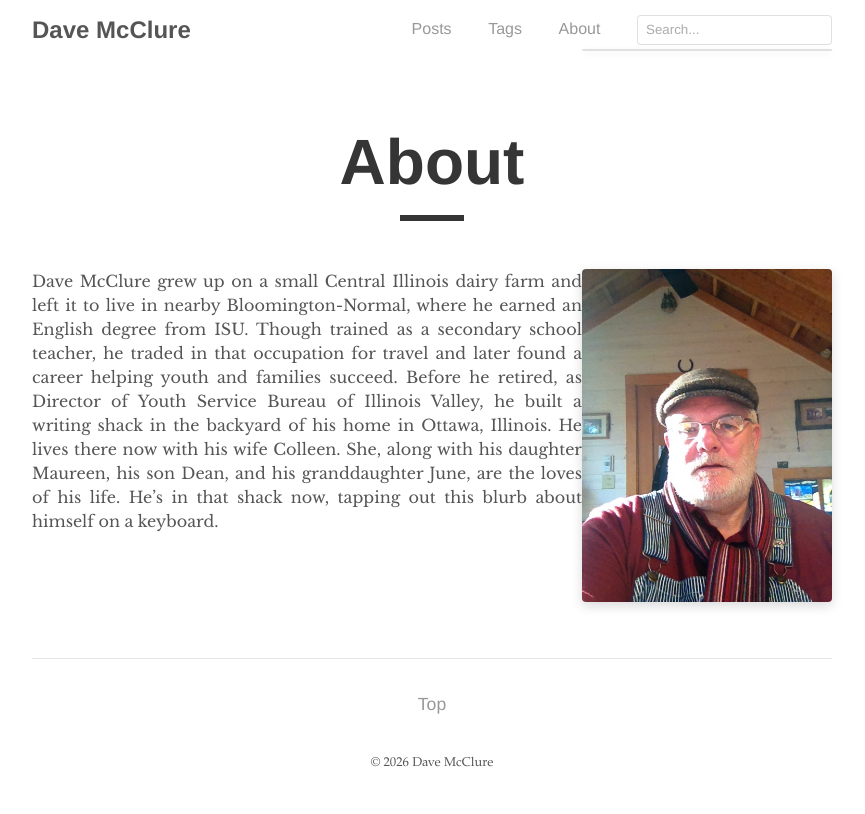
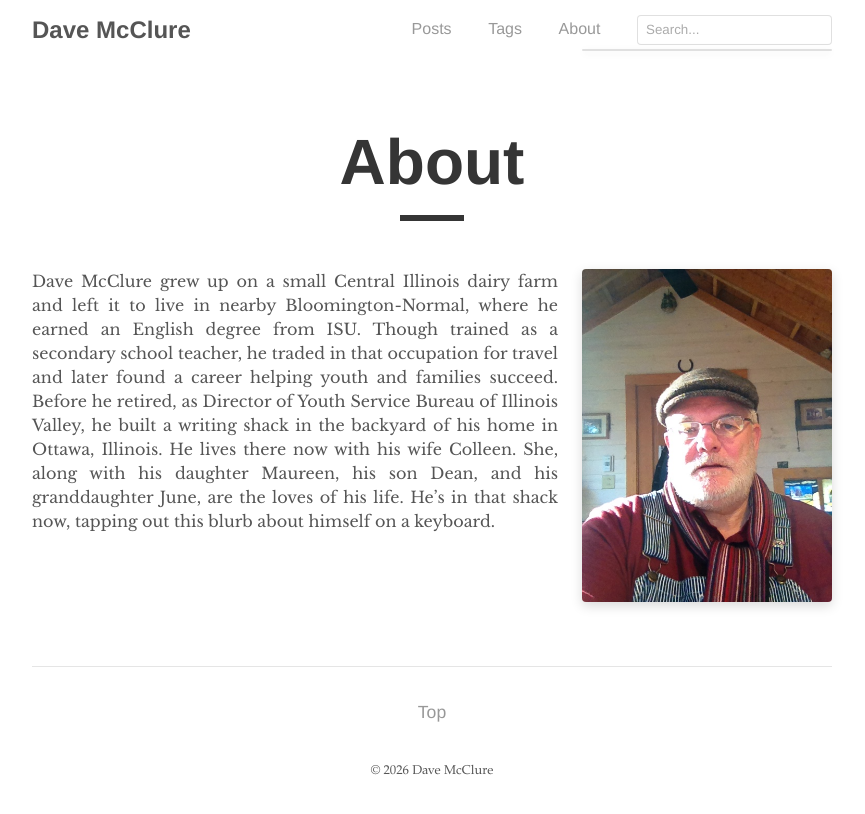
Before and after one commit to Daveintheshack/daveintheshack.github.io, a Jekyll site: the page built from _pages/about.md, in a window 1280 px wide. Shown: the top 814 px of the page, without its empty margins (208-1073 px from the left). Built offline with Jekyll 4.4.1, drawn with Linux system fonts in a browser that asks for light colours.

Commit message:
Update _layout.scss

```diff
--- a/_sass/tale/_layout.scss
+++ b/_sass/tale/_layout.scss
@@ -136,11 +136,11 @@
     opacity: .8;
   }
 }
-.profile-photo {
+.post img.profile-photo {
   border-radius: 4px;
   box-shadow: 0 4px 12px rgba(0, 0, 0, .15);
   float: right;
-  margin: 0 0 1rem 1.5rem;
+  margin: 0 0 1rem 1.5rem !important;
   max-width: 250px;
   width: 100%;
 }
```
